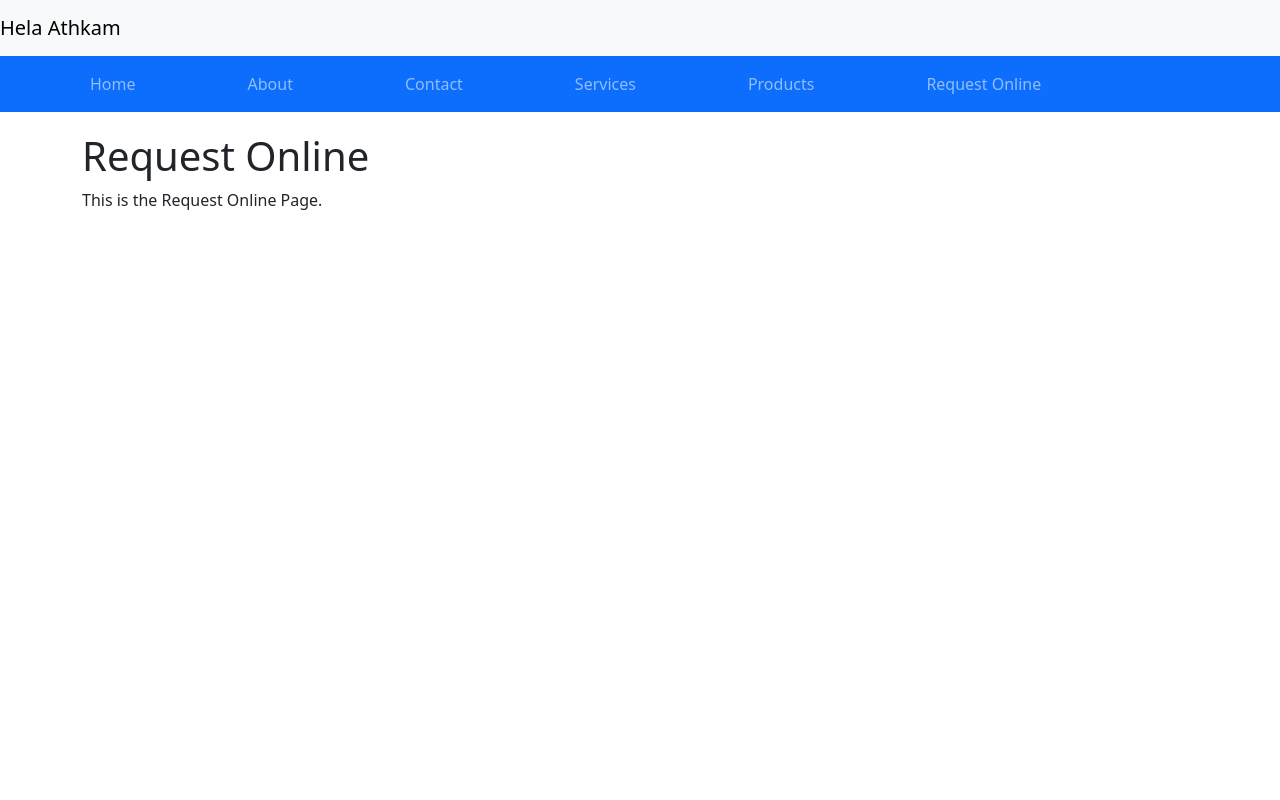
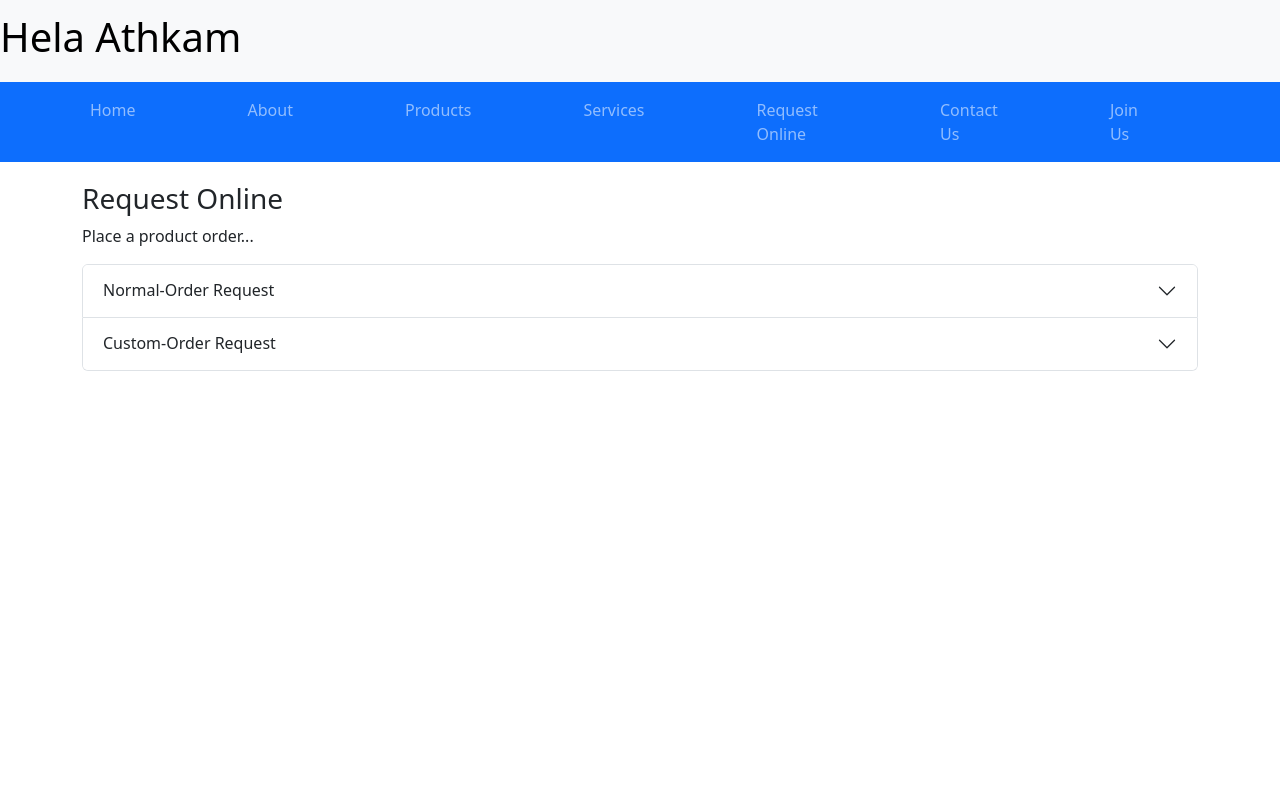
Before and after one commit to himav95/HelaAthkam, a React (Create React App) app in the folder frontend/: page /requestonline in a window 1280 px wide. Shown: the top 800 px of the page. Built offline with nearby package versions, Linux system fonts and the light colour scheme.

Commit message:
Modified navigation bar and Created Request Online page.

```diff
--- a/frontend/src/App.js
+++ b/frontend/src/App.js
@@ -6,6 +6,7 @@ import About from "./Pages/About";
 import Services from "./Pages/Services";
 import Products from "./Pages/Products";
 import RequestOnline from "./Pages/RequestOnline";
+import JoinUs from "./Pages/JoinUs";
 import Contact from "./Pages/Contact";
 import { Navbar, Nav, Container } from "react-bootstrap";
 
@@ -16,7 +17,7 @@ function App() {
     <>
      <Navbar bg="light" expand="lg" className="" id="navbarMain">
 
-      <Navbar.Brand>Hela Athkam</Navbar.Brand>
+      <Navbar.Brand><h1>Hela Athkam</h1></Navbar.Brand>
       <Container>
         {/* First row content */}
         {/* Second row content */}
@@ -35,10 +36,11 @@ function App() {
       <Routes>
         <Route path="/" element={<Home />} />
         <Route path="/about" element={<About />} />
+        <Route path="/products" element={<Products />} />
+        <Route path="/services" element={<Services />} />
+        <Route path="/requestonline" element={<RequestOnline />} />
         <Route path="/contact" element={<Contact />} />
-        <Route path="/services" element={<Services />} />
-        <Route path="/products" element={<Products />} />
-        <Route path="/requestonline" element={<RequestOnline />} />
+        <Route path="/joinus" element={<JoinUs />} />
 
       </Routes>
 
--- a/frontend/src/Components/Header.jsx
+++ b/frontend/src/Components/Header.jsx
@@ -10,14 +10,15 @@ function Header () {
 
 
 
-                <Nav className='d-flex justify-content-center' variant='pills'>
+                <Nav className='justify-content-center' variant='pills' activeKey="/home">
 
                     <Nav.Link className='me-5' href='/'>Home</Nav.Link>
                     <Nav.Link className='mx-5' href='/about'>About</Nav.Link>
-                    <Nav.Link className='mx-5' href='/contact'>Contact</Nav.Link>
+                    <Nav.Link className='mx-5' href='/products'>Products</Nav.Link>
                     <Nav.Link className='mx-5' href='/services'>Services</Nav.Link>
-                    <Nav.Link className='mx-5' href='/products'>Products</Nav.Link>
                     <Nav.Link className='mx-5' href='/requestonline'>Request Online</Nav.Link>
+                    <Nav.Link className='mx-5' href='/contact'>Contact Us</Nav.Link>
+                    <Nav.Link className='mx-5' href='/joinus'>Join Us</Nav.Link>
 
                 </Nav>
 
--- /dev/null
+++ b/frontend/src/Pages/JoinUs.jsx
@@ -0,0 +1,11 @@
+function JoinUs () {
+    return (
+
+        <>
+        <h1>Join With Us.</h1>
+
+        </>
+    )
+}
+
+export default JoinUs
--- a/frontend/src/Pages/RequestOnline.jsx
+++ b/frontend/src/Pages/RequestOnline.jsx
@@ -1,9 +1,65 @@
+import { Button, Container } from 'react-bootstrap';
+import { Row, Col } from 'react-bootstrap';
+import Accordion from 'react-bootstrap/Accordion';
+
 function RequestOnline () {
     return (
         <>
 
-        <h1>Request Online</h1>
-        <p>This is the Request Online Page.</p>
+        <h3>Request Online</h3>
+        <p>Place a product order...</p>
+
+
+        <Accordion>
+            <Accordion.Item eventKey='0'>
+                <Accordion.Header>Normal-Order Request</Accordion.Header>
+                <Accordion.Body>
+                    <Container>
+                        <Row>
+                            <p>You can pre-order products from our existing product categories. Have a look on what we have already. See anything you like?</p>
+                            <p>Choose and place your order here.</p>
+                        </Row>
+                        <Row className='justify-content-center'>
+                            <Col xs={2}>
+                                <Button>Order Request Form</Button>
+
+                            </Col>
+                        </Row>
+
+                        <Row>
+                            <Col xl={4}><p className='text-muted'><i>Delivery Only Within the City.</i></p></Col>
+                        </Row>
+                    </Container>
+                </Accordion.Body>
+
+            </Accordion.Item>
+
+            <Accordion.Item eventKey='1'>
+                <Accordion.Header>Custom-Order Request</Accordion.Header>
+                <Accordion.Body>
+                    <Container>
+                        <Row>
+                            <p>Describe what you have in mind: size adjustments, Color variations, or material choices.
+                               We can tailor, existing products to individual preferences or if you want something entirely different than what we already have;
+                               Tell us what you want...
+                            </p>
+                            <p>For an example; Design gift boxes tailored to specific occasions or recipient types.</p>
+                            <p>Describe and place your order here.</p>
+                        </Row>
+
+                        <Row className='justify-content-center'>
+                            <Col xl={2}>
+                                <Button>Order Request Form</Button>
+                            </Col>
+                        </Row>
+
+                        <Row>
+                            <Col xl={4}><p className='text-muted'><i>Delivery Only Within the City.</i></p></Col>
+                        </Row>
+                    </Container>
+                </Accordion.Body>
+            </Accordion.Item>
+        </Accordion>
 
         </>
     )
```
Also changed, not shown: frontend/src/reportWebVitals.js (line endings or trailing spaces).
